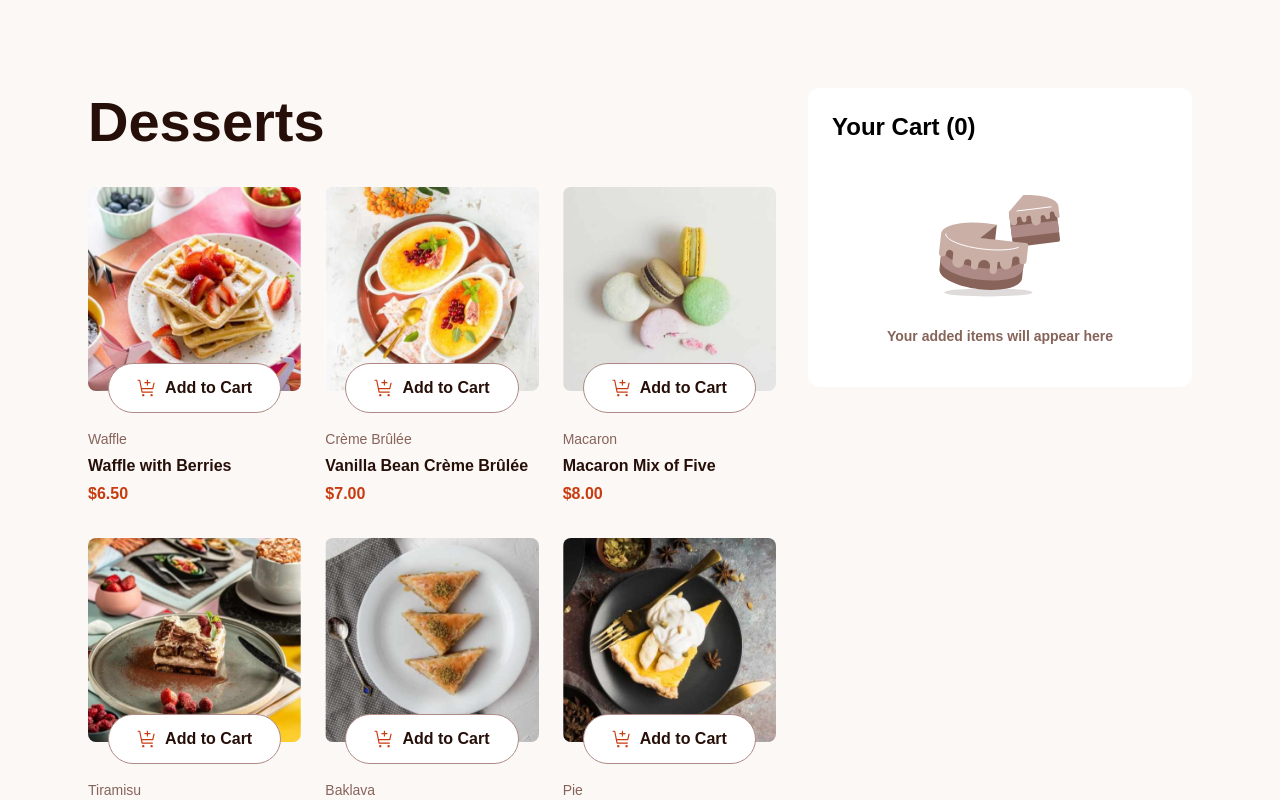
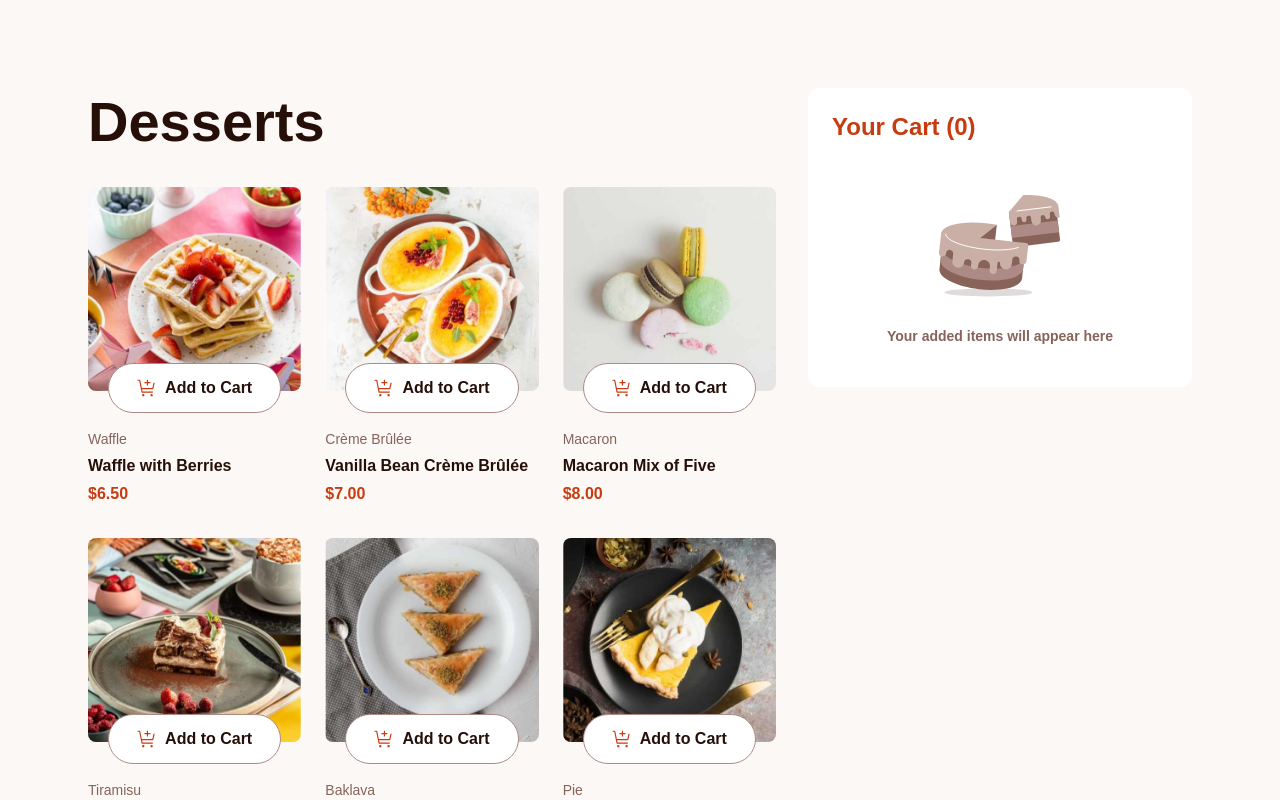
Before and after one commit to Orliland/product_list_with_cart, a React (Vite) app: page / in a window 1280 px wide. Shown: the top 800 px of the page. Built offline with nearby package versions, Linux system fonts and the light colour scheme.

Commit message:
fix problem with cart__title name

```diff
--- a/src/Cart.jsx
+++ b/src/Cart.jsx
@@ -22,7 +22,7 @@ const Cart = ({ onRemoveProduct, handleModal, showModal }) => {
 
   return (
     <aside className="cart">
-      <h2 className="card__title text__preset__2">
+      <h2 className="cart__title text__preset__2">
         Your Cart <span>({countProducts})</span>
       </h2>
 
```
